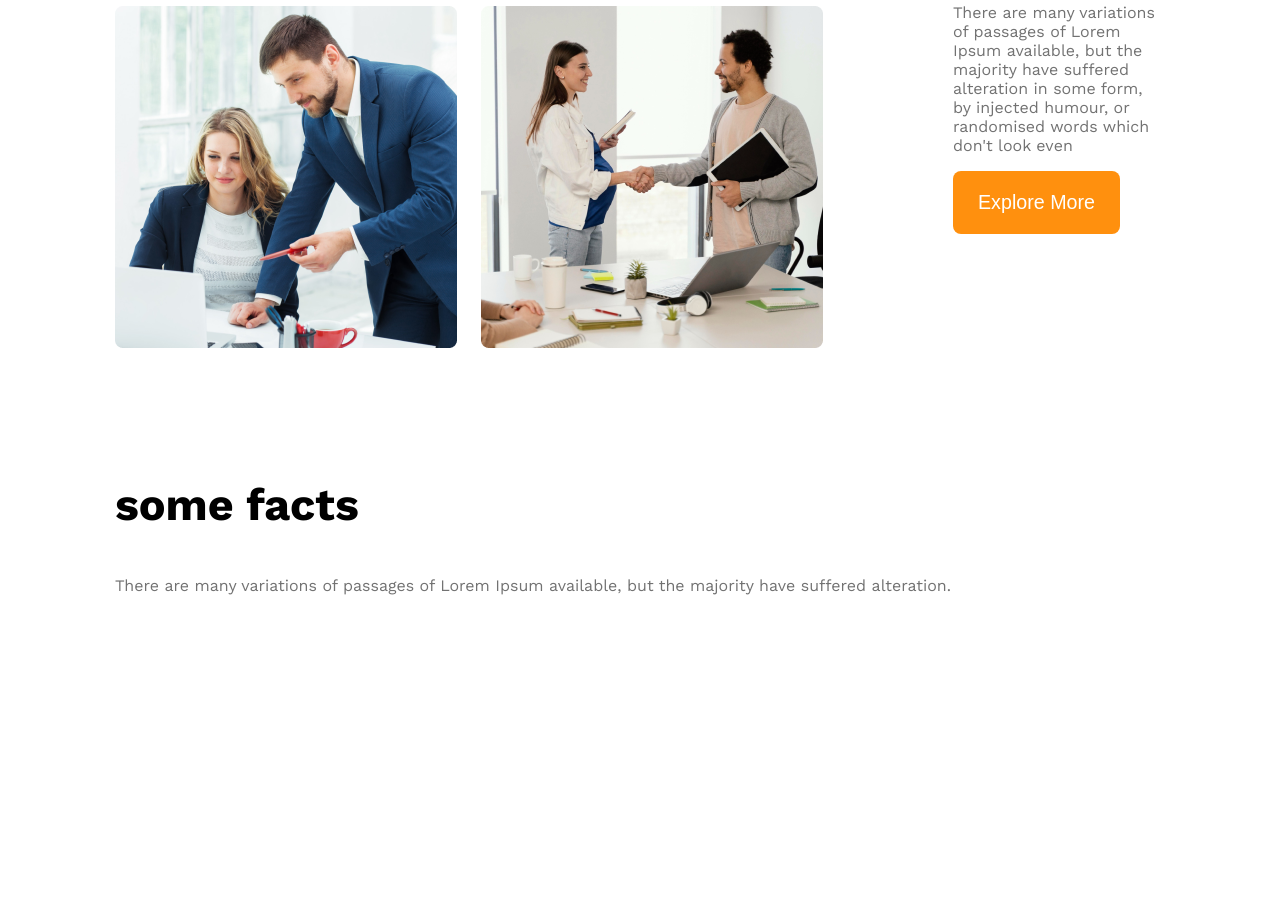
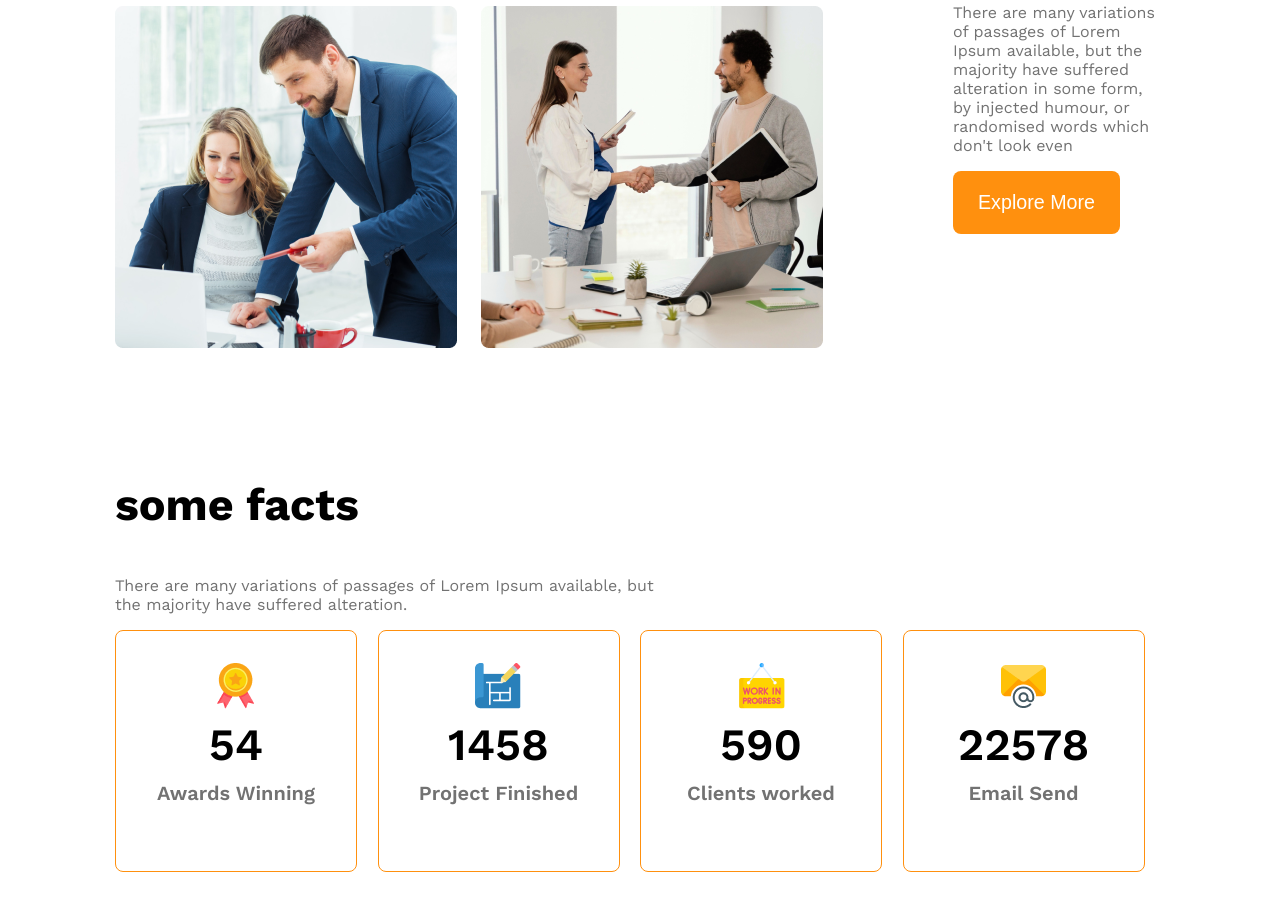
Before and after one commit to Asikul-Islam-Razim/g3-architect-website, a plain HTML site: page index.html in a window 1280 px wide. Shown: the part 1577-2487 px from the top of the page. Before the commit the page ends 2461 px from the top, so only its background shows below. Drawn offline with nearby package versions, Linux system fonts and the light colour scheme.

Commit message:
add a some fact

```diff
--- a/index.html
+++ b/index.html
@@ -58,31 +58,40 @@ There are many variations of passages of Lorem Ipsum available, but the majority
         <h3 class="section-title">
           some facts
         </h3>
-        <p class="text-light-gray">
+        <p class="text-light-gray text-discription">
           There are many variations of passages of Lorem Ipsum available, but the majority have suffered alteration.
         </p>
         <div class="facts-container">
-          <!-- .fact*4>img.fact-icon+h4.fact-number+h5.fact-name -->
-           <div class="fact">
-            <img src="" alt="" class="fact-icon">
-            <h4 class="fact-number"></h4>
-            <h5 class="fact-name"></h5>
-           </div>
-           <div class="fact">
-            <img src="" alt="" class="fact-icon">
-            <h4 class="fact-number"></h4>
-            <h5 class="fact-name"></h5>
-           </div>
-           <div class="fact">
-            <img src="" alt="" class="fact-icon">
-            <h4 class="fact-number"></h4>
-            <h5 class="fact-name"></h5>
-           </div>
-           <div class="fact">
-            <img src="" alt="" class="fact-icon">
-            <h4 class="fact-number"></h4>
-            <h5 class="fact-name"></h5>
-           </div>
+          <!-- .fact-card*4>img.fact-icon+h4.fact-number+h5.fact-name -->
+          <div class="fact-card display-flex">
+          <div>
+              <img src="images/icons/ribon.png" alt="" class="fact-icon">
+            <h4 class="fact-number">54</h4>
+            <h5 class="fact-name text-light-gray">Awards Winning</h5>
+          </div>
+          </div>
+          <div class="fact-card display-flex">
+            <div>
+              <img src="images/icons/projects.png" alt="" class="fact-icon">
+            <h4 class="fact-number">1458</h4>
+            <h5 class="fact-name text-light-gray">Project Finished</h5>
+            </div>
+          </div>
+          <div class="fact-card display-flex">
+          <div>
+              <img src="images/icons/customers.png" alt="" class="fact-icon">
+            <h4 class="fact-number">590</h4>
+            <h5 class="fact-name text-light-gray">Clients worked</h5>
+          </div>
+          </div>
+          <div class="fact-card display-flex">
+            <div>
+              <img src="images/icons/email.png" alt="" class="fact-icon">
+            <h4 class="fact-number">22578</h4>
+            <h5 class="fact-name text-light-gray">Email Send</h5>
+            </div>
+          </div>
+
         </div>
       </section>
       <!-- some facts -->
--- a/styles/archicets.css
+++ b/styles/archicets.css
@@ -121,6 +121,41 @@ margin: 0px auto;
     font-weight: 500;
 }
 
+
+
+/* some facts related styles */
+
+.fact-card{
+    border: 1px solid #FF900E ;
+    width: 240px;
+    height: 240px;
+    border-radius: 8px;
+    text-align: center;
+    align-items: center;
+    justify-content: center;
+}
+.facts-container{
+    display: grid;
+    grid-template-columns: repeat(4, 1fr);
+}
+
+.fact-number{
+    font-size: 2.8rem;
+    font-weight: 600;
+    margin-top:5px ;
+    margin-bottom: 5px;
+}
+
+.fact-name{
+    font-size: 1.25rem;
+    font-weight: 600;
+    margin-top: 10px;
+}
+
+.text-discription{
+    max-width: 540px;
+}
+
 /* responsive media query */
 
 @media screen and (max-width:576px){
```
